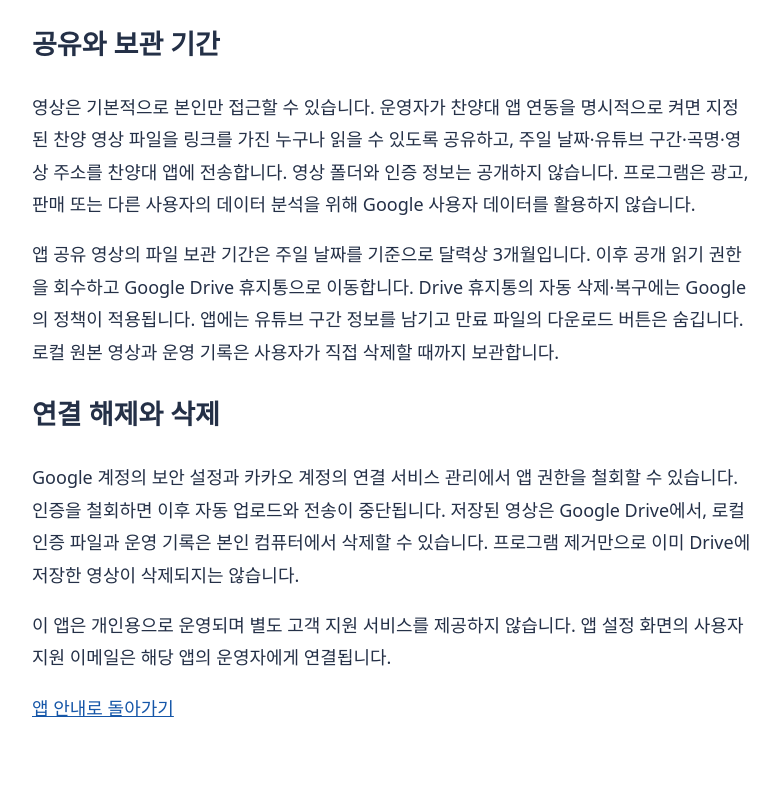
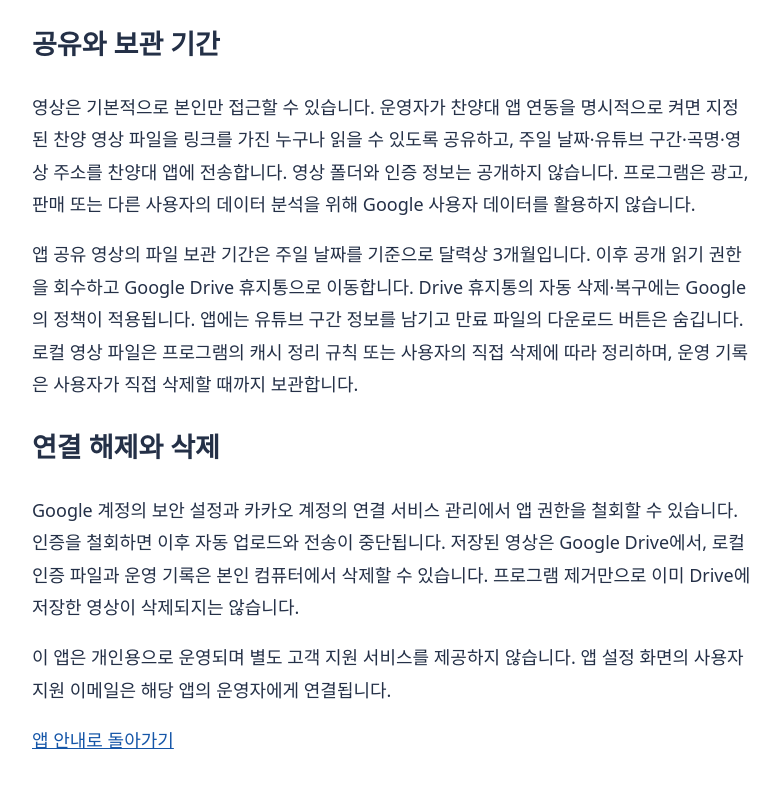
Before and after one commit to mkseospc/zion-choir-app-info, a plain HTML site: page privacy.html in a window 1280 px wide. Shown: the part 767-1555 px from the top of the page, without its empty margins (248-1028 px from the left). Drawn offline with Linux system fonts and the light colour scheme.

Commit message:
Clarify local video cache cleanup policy

```diff
--- a/privacy.html
+++ b/privacy.html
@@ -12,7 +12,7 @@
 <p>인증 정보와 운영 기록은 프로그램을 실행하는 본인 컴퓨터에 보관합니다. 인증 정보는 로컬 접근 권한을 제한한 파일에 저장하며 공개 소스 저장소나 이 안내 페이지에 포함하지 않습니다. 영상은 Google Drive에 저장하고 안내문과 영상 주소는 카카오에 전송합니다. Google과 카카오의 서비스 이용에는 각 서비스의 정책도 적용됩니다.</p>
 <h2>공유와 보관 기간</h2>
 <p>영상은 기본적으로 본인만 접근할 수 있습니다. 운영자가 찬양대 앱 연동을 명시적으로 켜면 지정된 찬양 영상 파일을 링크를 가진 누구나 읽을 수 있도록 공유하고, 주일 날짜·유튜브 구간·곡명·영상 주소를 찬양대 앱에 전송합니다. 영상 폴더와 인증 정보는 공개하지 않습니다. 프로그램은 광고, 판매 또는 다른 사용자의 데이터 분석을 위해 Google 사용자 데이터를 활용하지 않습니다.</p>
-<p>앱 공유 영상의 파일 보관 기간은 주일 날짜를 기준으로 달력상 3개월입니다. 이후 공개 읽기 권한을 회수하고 Google Drive 휴지통으로 이동합니다. Drive 휴지통의 자동 삭제·복구에는 Google의 정책이 적용됩니다. 앱에는 유튜브 구간 정보를 남기고 만료 파일의 다운로드 버튼은 숨깁니다. 로컬 원본 영상과 운영 기록은 사용자가 직접 삭제할 때까지 보관합니다.</p>
+<p>앱 공유 영상의 파일 보관 기간은 주일 날짜를 기준으로 달력상 3개월입니다. 이후 공개 읽기 권한을 회수하고 Google Drive 휴지통으로 이동합니다. Drive 휴지통의 자동 삭제·복구에는 Google의 정책이 적용됩니다. 앱에는 유튜브 구간 정보를 남기고 만료 파일의 다운로드 버튼은 숨깁니다. 로컬 영상 파일은 프로그램의 캐시 정리 규칙 또는 사용자의 직접 삭제에 따라 정리하며, 운영 기록은 사용자가 직접 삭제할 때까지 보관합니다.</p>
 <h2>연결 해제와 삭제</h2>
 <p>Google 계정의 보안 설정과 카카오 계정의 연결 서비스 관리에서 앱 권한을 철회할 수 있습니다. 인증을 철회하면 이후 자동 업로드와 전송이 중단됩니다. 저장된 영상은 Google Drive에서, 로컬 인증 파일과 운영 기록은 본인 컴퓨터에서 삭제할 수 있습니다. 프로그램 제거만으로 이미 Drive에 저장한 영상이 삭제되지는 않습니다.</p>
 <p>이 앱은 개인용으로 운영되며 별도 고객 지원 서비스를 제공하지 않습니다. 앱 설정 화면의 사용자 지원 이메일은 해당 앱의 운영자에게 연결됩니다.</p>
```
